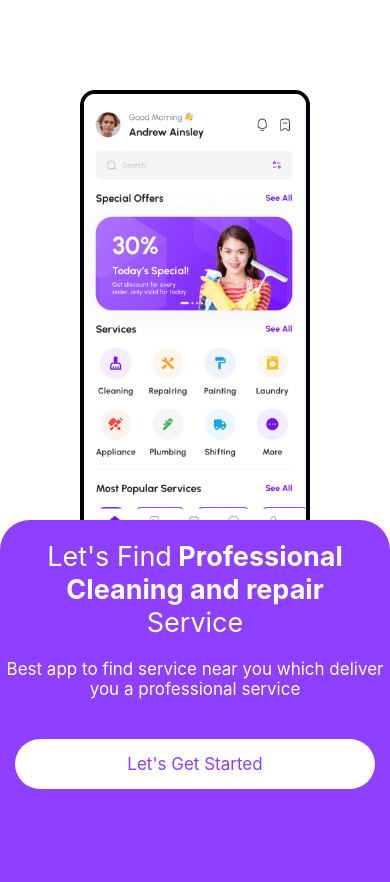
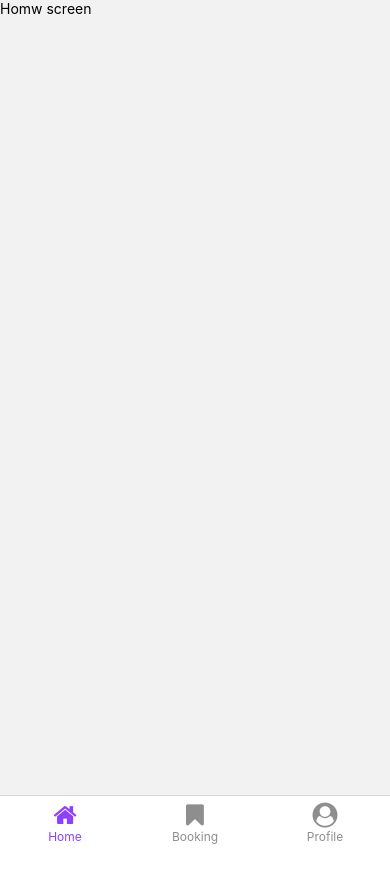
Before and after one commit to Kaicity/cleaning-service-app, a React Native app: screen /Tabs in a window 390 px wide. Shown: the top 882 px of the page. After the commit the page ends 844 px from the top, so only its background shows below. Built offline with nearby package versions, Linux system fonts and the light colour scheme.

Commit message:
build home screen

```diff
--- a/App.js
+++ b/App.js
@@ -1,20 +1,29 @@
 import { StatusBar } from "expo-status-bar";
-import { StyleSheet, Text, View } from "react-native";
+import { StyleSheet, View } from "react-native";
 import Login from "./app/screens/LoginScreen/Login";
+import colors from "./app/utils/colors";
+import { NavigationContainer } from "@react-navigation/native";
+import TabsNavigation from "./app/navigations/Navigations";
+import { createNativeStackNavigator } from "@react-navigation/native-stack";
+
+const Stack = createNativeStackNavigator();
 
 export default function App() {
   return (
-    <View style={styles.container}>
-      <Login />
+    <NavigationContainer style={styles.container}>
+      <Stack.Navigator screenOptions={{ headerShown: false }}>
+        <Stack.Screen name="Login" component={Login} />
+        <Stack.Screen name="Tabs" component={TabsNavigation} />
+      </Stack.Navigator>
       <StatusBar style="auto" />
-    </View>
+    </NavigationContainer>
   );
 }
 
 const styles = StyleSheet.create({
   container: {
     flex: 1,
-    backgroundColor: "#fff",
+    backgroundColor: colors.WHITE,
     paddingTop: 20,
   },
 });
--- /dev/null
+++ b/app/navigations/Navigations.jsx
@@ -0,0 +1,57 @@
+import { createBottomTabNavigator } from "@react-navigation/bottom-tabs";
+import HomeScreen from "../screens/HomeScreen/HomeScreen";
+import ProfileScreen from "../screens/ProfileScreen/ProfileScreen";
+import BookingScreen from "../screens/BookingScreen/BookingScreen";
+import { Text } from "react-native";
+import FontAwesome from "@expo/vector-icons/FontAwesome";
+import colors from "../utils/colors";
+
+const Tab = createBottomTabNavigator();
+
+export default function TabsNavigation() {
+  return (
+    <Tab.Navigator
+      screenOptions={{
+        headerShown: false,
+        tabBarActiveTintColor: colors.PRIMARY,
+      }}
+    >
+      <Tab.Screen
+        name="home"
+        component={HomeScreen}
+        options={{
+          tabBarLabel: ({ color }) => (
+            <Text style={{ fontSize: 12, color: color }}>Home</Text>
+          ),
+          tabBarIcon: ({ color, size }) => (
+            <FontAwesome name="home" size={size} color={color} />
+          ),
+        }}
+      />
+      <Tab.Screen
+        name="booking"
+        component={BookingScreen}
+        options={{
+          tabBarLabel: ({ color }) => (
+            <Text style={{ fontSize: 12, color: color }}>Booking</Text>
+          ),
+          tabBarIcon: ({ color, size }) => (
+            <FontAwesome name="bookmark" size={size} color={color} />
+          ),
+        }}
+      />
+      <Tab.Screen
+        name="profile"
+        component={ProfileScreen}
+        options={{
+          tabBarLabel: ({ color }) => (
+            <Text style={{ fontSize: 12, color: color }}>Profile</Text>
+          ),
+          tabBarIcon: ({ color, size }) => (
+            <FontAwesome name="user-circle" size={size} color={color} />
+          ),
+        }}
+      />
+    </Tab.Navigator>
+  );
+}
--- /dev/null
+++ b/app/screens/BookingScreen/BookingScreen.jsx
@@ -0,0 +1,9 @@
+import { Text, View } from "react-native";
+
+export default function BookingScreen() {
+  return (
+    <View>
+      <Text>Booking screen</Text>
+    </View>
+  );
+}
--- /dev/null
+++ b/app/screens/HomeScreen/HomeScreen.jsx
@@ -0,0 +1,10 @@
+import React from "react";
+import { Text, View } from "react-native";
+
+export default function HomeScreen() {
+  return (
+    <View>
+      <Text>Homw screen</Text>
+    </View>
+  );
+}
--- a/app/screens/LoginScreen/Login.jsx
+++ b/app/screens/LoginScreen/Login.jsx
@@ -1,8 +1,13 @@
+import { useCallback } from "react";
 import { StatusBar } from "expo-status-bar";
 import { Image, StyleSheet, Text, TouchableOpacity, View } from "react-native";
 import colors from "../../utils/colors";
 
-export default function Login() {
+export default function Login({ navigation }) {
+  const goToHome = () => {
+    navigation.replace("Tabs"); // Sử dụng navigation để điều hướng
+  };
+
   return (
     <View style={{ alignItems: "center" }}>
       <Image
@@ -41,7 +46,7 @@ export default function Login() {
           service
         </Text>
 
-        <TouchableOpacity style={styles.button} onPress={() => {}}>
+        <TouchableOpacity style={styles.button} onPress={goToHome}>
           <Text
             style={{ fontSize: 17, textAlign: "center", color: colors.PRIMARY }}
           >
--- /dev/null
+++ b/app/screens/ProfileScreen/ProfileScreen.jsx
@@ -0,0 +1,9 @@
+import { Text, View } from "react-native";
+
+export default function ProfileScreen() {
+  return (
+    <View>
+      <Text>Homw screen</Text>
+    </View>
+  );
+}
--- a/package.json
+++ b/package.json
@@ -9,8 +9,12 @@
     "web": "expo start --web"
   },
   "dependencies": {
+    "@clerk/clerk-expo": "^2.7.5",
+    "@react-navigation/bottom-tabs": "^7.2.0",
+    "@react-navigation/native-stack": "^7.2.0",
     "expo": "~52.0.30",
     "expo-status-bar": "~2.0.1",
+    "expo-web-browser": "~14.0.2",
     "react": "18.3.1",
     "react-native": "0.76.6"
   },
```
Also changed, not shown: app/hook/warmUpBrowser.jsx (added, +11 -0 lines), 2 other files (tests, documents, lock files or other folders).
